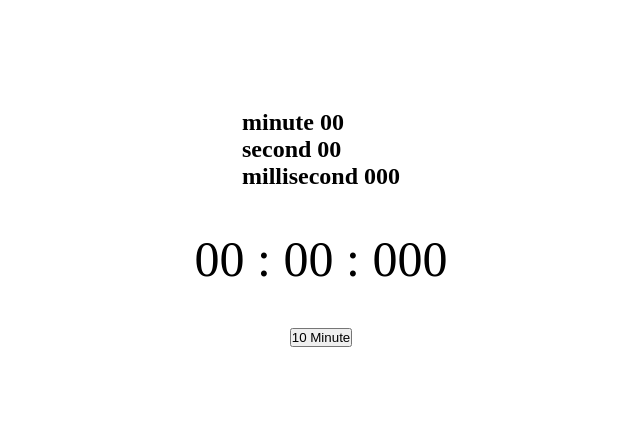
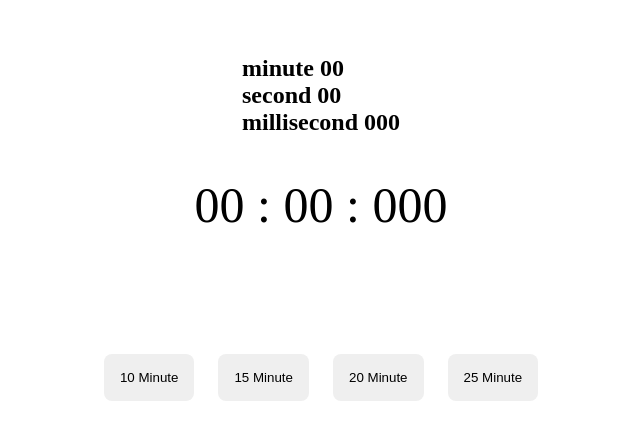
Before and after one commit to daniarfadd/pomodoro-react-app, a React (Vite) app: page / in a window 1280 px wide. Shown: the part 172-612 px from the top of the page, without its empty margins (319-959 px from the left). Built offline with nearby package versions, Linux system fonts and the light colour scheme.

Commit message:
complete all the functional

```diff
--- a/src/App.css
+++ b/src/App.css
@@ -16,3 +16,19 @@
   font-size: 50px;
   margin: 2.5rem 0;
 }
+
+.timer--button {
+  margin-top: 5rem;
+  display: flex;
+  gap: 1.5rem;
+}
+
+button {
+  padding: 1rem;
+  border: none;
+  border-radius: 0.5rem;
+}
+
+button:hover {
+  background-color: thistle;
+}
--- a/src/App.jsx
+++ b/src/App.jsx
@@ -10,29 +10,42 @@ function App() {
   const [breakMessage, setBreakMessage] = useState(false)
   const [start, setStart] = useState(false)
 
+  const [timer, setTimer] = useState(0)
+
 
   let minuteTime = minute < 10 ? `0${minute}` : minute
   let secondTime = second < 10 ? `0${second}` : second
-  let milliTime = millisecond < 10 ? `00${millisecond}` : millisecond < 100 ?   `0${millisecond}` : millisecond
+  let milliTime = millisecond < 10 ? `00${millisecond}` : millisecond < 100 ? `0${millisecond}` : millisecond
 
   let cron;
+
+
+  function timerHandler(time) {
+    setStart(prevStart => !prevStart)
+    setSecond(time)
+    setTimer(time)
+    setMilliSecond(9)
+    // setMinute(time)
+  }
+
+
 
   useEffect(() => {
 
     if (start) {
-        cron = setInterval( () => {
+      cron = setInterval(() => {
         clearInterval(cron)
 
-          if(millisecond <= 0){
-            if(second === 0) {
-              if(minute !== 0){
+        if (millisecond <= 0) {
+          if (second === 0) {
+            if (minute !== 0) {
               setMilliSecond(999)
               setSecond(59)
               setMinute(prevMin => prevMin - 1)
             } else {
               // ini kalau 0 semuah
 
-                let minute = breakMessage ? 10 : 5
+              let minute = breakMessage ? timer : 5
               // setMinute(minute)
               setSecond(minute)
               setMilliSecond(999)
@@ -53,20 +66,8 @@ function App() {
     }
 
 
-    },[millisecond])
+  }, [millisecond])
 
-
-  function pause() {
-
-  }
-
-
-  function tenMinutes(){
-    setStart(prevStart => !prevStart)
-    setSecond(5)
-    setMilliSecond(999)
-    setMinute(0)
-  }
 
   return (
     <div className="App">
@@ -75,7 +76,7 @@ function App() {
         <h2>minute {minuteTime}</h2>
         <h2>second {secondTime}</h2>
         <h2>millisecond {milliTime}</h2>
-        { breakMessage && <h1>Istirahat Boss!!</h1>}
+        {breakMessage && <h1>Istirahat Boss!!</h1>}
       </div>
 
       <div className="timer">
@@ -83,11 +84,14 @@ function App() {
         :
         <span id="second"> {secondTime} </span>
         :
-        <span id="millisecond"> { milliTime === 0 ? "000" : milliTime} </span>
+        <span id="millisecond"> {milliTime === 0 ? "000" : milliTime} </span>
       </div>
 
       <div className="timer--button">
-        <button onClick={tenMinutes}>10 Minute</button>
+        <button onClick={() => timerHandler(10)}>10 Minute</button>
+        <button onClick={() => timerHandler(15)}>15 Minute</button>
+        <button onClick={() => timerHandler(20)}>20 Minute</button>
+        <button onClick={() => timerHandler(25)}>25 Minute</button>
       </div>
     </div>
   )
```
Lines whose indentation alone changed are shown as unchanged.
